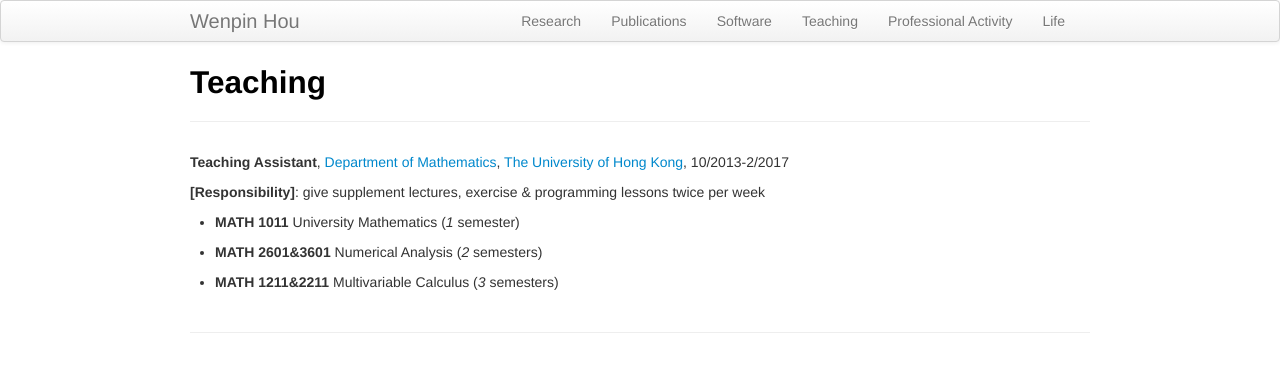
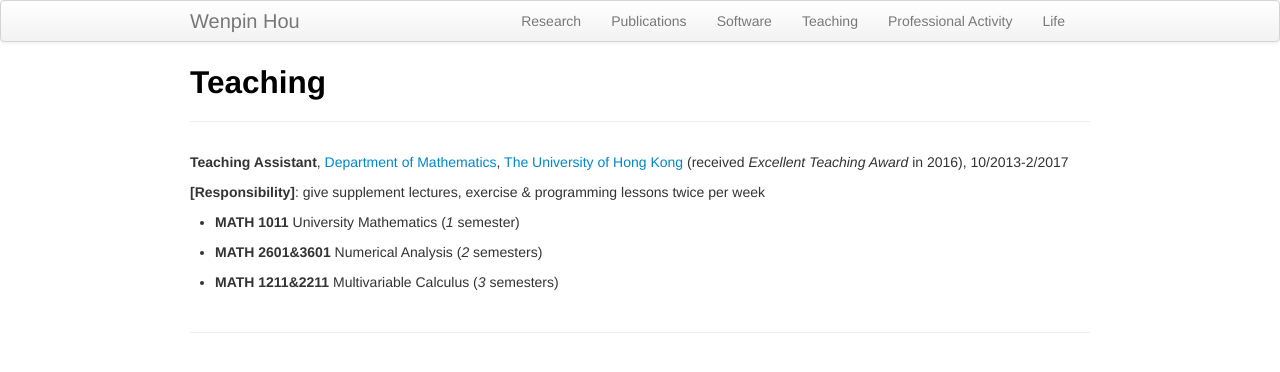
Before and after one commit to Winnie09/Wenpin_Hou, a Jekyll site: the page built from pages/teaching.md, in a window 1280 px wide. Shown: the top 372 px of the page. Built offline with Jekyll 4.4.1, drawn with Linux system fonts in a browser that asks for light colours.

Commit message:
update teaching

```diff
--- a/pages/teaching.md
+++ b/pages/teaching.md
@@ -3,7 +3,7 @@ layout: page
 title: Teaching
 ---
 
-**Teaching Assistant**, [Department of Mathematics](https://hkumath.hku.hk/web/index.php), [The University of Hong Kong](https://www.hku.hk/), 10/2013-2/2017
+**Teaching Assistant**, [Department of Mathematics](https://hkumath.hku.hk/web/index.php), [The University of Hong Kong](https://www.hku.hk/) (received *Excellent Teaching Award* in 2016), 10/2013-2/2017
 
 **\[Responsibility\]**: give supplement lectures, exercise & programming lessons twice per week
 
```
